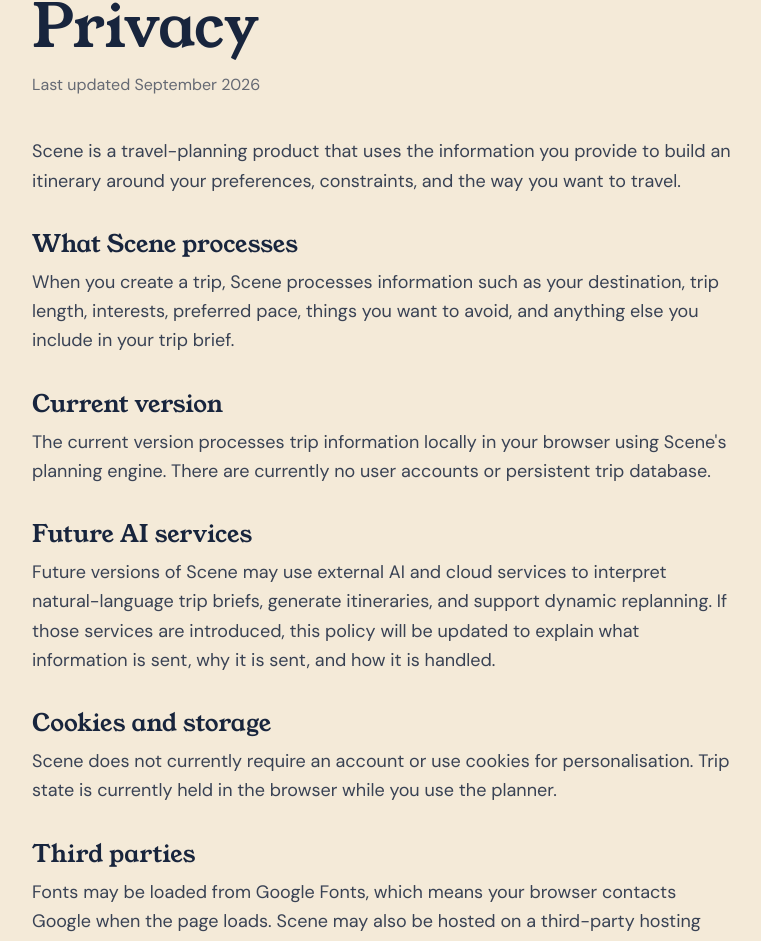
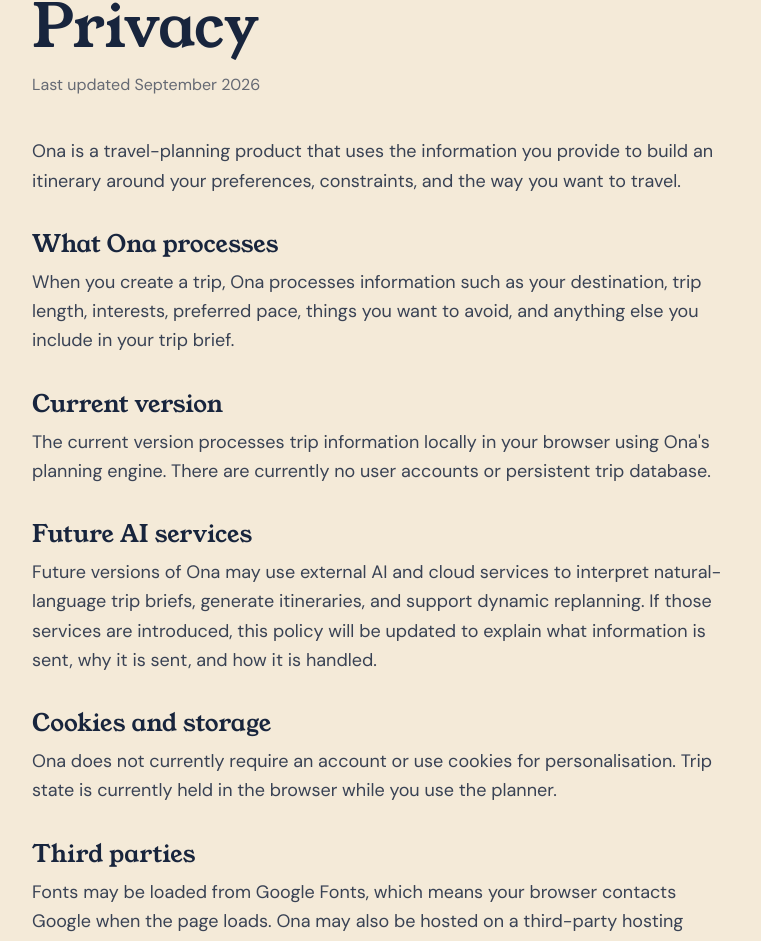
Before and after one commit to Wuraola-Adebisi/Ona, a React (Vite) app: page /privacy in a window 1280 px wide. Shown: the part 143-1084 px from the top of the page, without its empty margins (256-1017 px from the left). Built offline with nearby package versions, Linux system fonts and the light colour scheme.

Commit message:
replace remaining Scene product copy

```diff
--- a/src/pages/Legal.tsx
+++ b/src/pages/Legal.tsx
@@ -28,15 +28,15 @@ export function Privacy() {
   return (
     <Page title="Privacy" updated="September 2026">
       <p>
-        Scene is a travel-planning product that uses the information you
+        Ona is a travel-planning product that uses the information you
         provide to build an itinerary around your preferences, constraints,
         and the way you want to travel.
       </p>
 
       <section>
-        <h2>What Scene processes</h2>
+        <h2>What Ona processes</h2>
         <p>
-          When you create a trip, Scene processes information such as your
+          When you create a trip, Ona processes information such as your
           destination, trip length, interests, preferred pace, things you want
           to avoid, and anything else you include in your trip brief.
         </p>
@@ -46,7 +46,7 @@ export function Privacy() {
         <h2>Current version</h2>
         <p>
           The current version processes trip information locally in your
-          browser using Scene&apos;s planning engine. There are currently no
+          browser using Ona&apos;s planning engine. There are currently no
           user accounts or persistent trip database.
         </p>
       </section>
@@ -54,7 +54,7 @@ export function Privacy() {
       <section>
         <h2>Future AI services</h2>
         <p>
-          Future versions of Scene may use external AI and cloud services to
+          Future versions of Ona may use external AI and cloud services to
           interpret natural-language trip briefs, generate itineraries, and
           support dynamic replanning. If those services are introduced, this
           policy will be updated to explain what information is sent, why it
@@ -65,7 +65,7 @@ export function Privacy() {
       <section>
         <h2>Cookies and storage</h2>
         <p>
-          Scene does not currently require an account or use cookies for
+          Ona does not currently require an account or use cookies for
           personalisation. Trip state is currently held in the browser while
           you use the planner.
         </p>
@@ -75,7 +75,7 @@ export function Privacy() {
         <h2>Third parties</h2>
         <p>
           Fonts may be loaded from Google Fonts, which means your browser
-          contacts Google when the page loads. Scene may also be hosted on a
+          contacts Google when the page loads. Ona may also be hosted on a
           third-party hosting provider that keeps standard technical access
           logs.
         </p>
@@ -84,7 +84,7 @@ export function Privacy() {
       <section>
         <h2>Questions</h2>
         <p>
-          If you have a question about how Scene handles information, contact
+          If you have a question about how Ona handles information, contact
           the person responsible for the product through the contact details
           provided on the product or portfolio site.
         </p>
@@ -97,7 +97,7 @@ export function Terms() {
   return (
     <Page title="Terms" updated="September 2026">
       <p>
-        By using Scene, you agree to use the product for personal travel
+        By using Ona, you agree to use the product for personal travel
         planning and to verify important information before relying on an
         itinerary.
       </p>
@@ -105,7 +105,7 @@ export function Terms() {
       <section>
         <h2>Planning information</h2>
         <p>
-          Scene generates travel suggestions from its available destination
+          Ona generates travel suggestions from its available destination
           information and planning logic. Opening hours, prices, availability,
           distances, travel times, events, and other details can change or be
           inaccurate. Always verify important details with the relevant venue,
@@ -116,7 +116,7 @@ export function Terms() {
       <section>
         <h2>No bookings</h2>
         <p>
-          Scene does not currently book flights, hotels, restaurants,
+          Ona does not currently book flights, hotels, restaurants,
           attractions, transport, or other travel services. Mentioning a
           place does not imply a partnership, endorsement, or commercial
           relationship with that place.
@@ -126,7 +126,7 @@ export function Terms() {
       <section>
         <h2>Your decisions</h2>
         <p>
-          Scene provides planning assistance rather than professional travel,
+          Ona provides planning assistance rather than professional travel,
           medical, financial, legal, or safety advice. You remain responsible
           for deciding whether an itinerary, activity, route, or destination
           is appropriate for your circumstances.
@@ -136,7 +136,7 @@ export function Terms() {
       <section>
         <h2>Changes</h2>
         <p>
-          Scene may add, remove, or change features as the product develops.
+          Ona may add, remove, or change features as the product develops.
           These terms may be updated when material changes are made.
         </p>
       </section>
```
